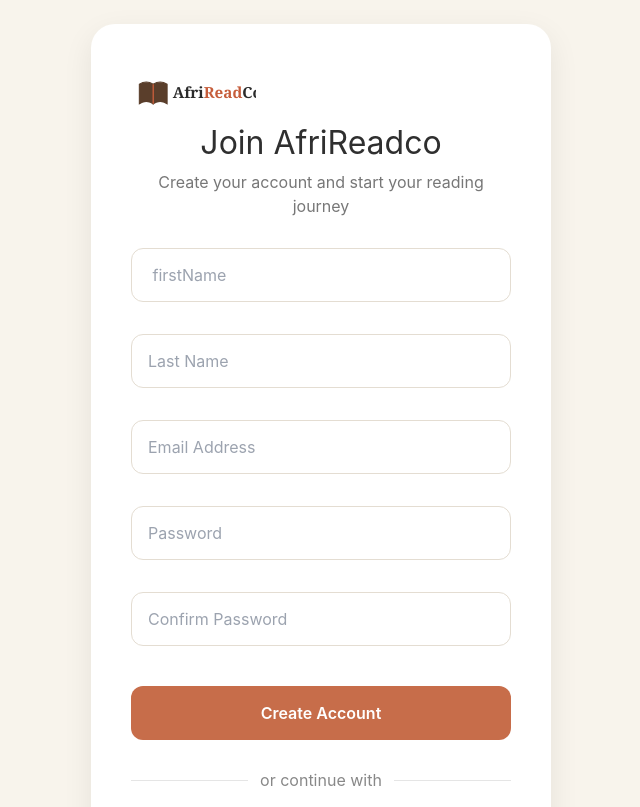
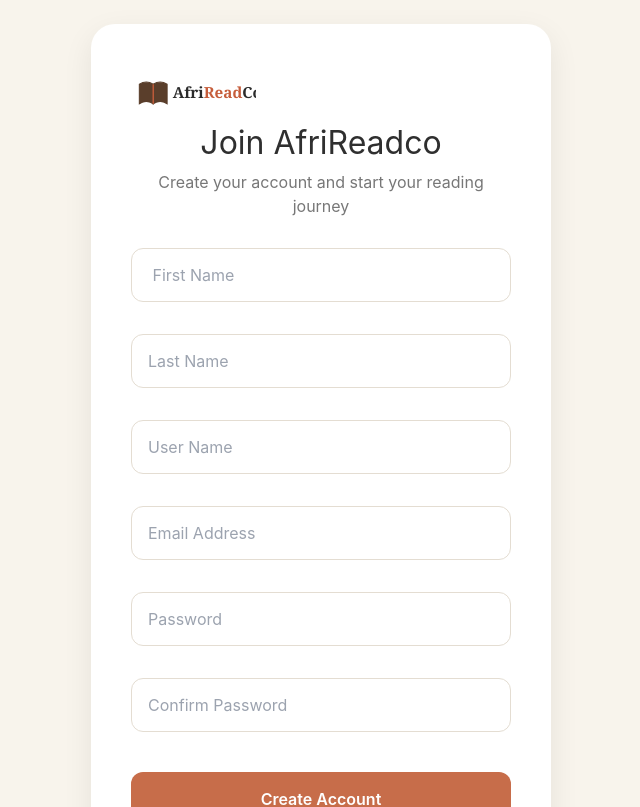
Before and after one commit to davidoladipo01/AfriReadCo, a React (Vite) app: page /register in a window 1280 px wide. Shown: the top 807 px of the page, without its empty margins (319-959 px from the left). Built offline with nearby package versions, Linux system fonts and the light colour scheme; no server answers.

Commit message:
feat: add user registration functionality with validation and JWT decoding

```diff
--- a/package.json
+++ b/package.json
@@ -12,6 +12,7 @@
   "dependencies": {
     "axios": "^1.18.1",
     "formik": "^2.4.9",
+    "jwt-decode": "^4.0.0",
     "react": "^19.2.7",
     "react-dom": "^19.2.7",
     "react-icons": "^5.7.0",
--- a/src/pages/Register.jsx
+++ b/src/pages/Register.jsx
@@ -3,18 +3,37 @@
 import { Link } from 'react-router-dom'
 import * as yup from 'yup'
 import Logo from '../components/Logo'
+import { useNavigate } from "react-router-dom";
+import { registerUser } from "../services/auth.service"
+// const navigate = useNavigate();
 
 const Register = () => {
+    const navigate = useNavigate();
     const formik = useFormik({
         initialValues: {
             firstName: '',
             lastName: "",
+            userName:"",
             email: '',
             password: '',
             confirmPassword: '',
         },
-        onSubmit: (values) => {
-            console.log(values)
+        onSubmit: async (userData) => {
+            try{
+                const response = await registerUser(userData)
+                console.log(response.data);
+
+                if(response.data!=201){
+                    alert("User Creation failed")
+                }else{
+                    alert(response.data.message);
+                    navigate("/login");
+                }
+
+            }catch{
+                console.error();
+
+            }
         },
 
         validationSchema: yup.object({
@@ -28,6 +47,13 @@
                 .string()
                 .required('Last Name is required')
                 .min(3, 'Last Name must be at least 3 characters'),
+
+            userName: yup
+                .string()
+                .required('User Name is required')
+                .min(3, 'User Name must be at least 3 characters')
+                .max(16, 'User Name must be 16 characters or less')
+                .matches(/^[a-zA-Z0-9_]+$/, 'User Name can only contain letters, numbers, and underscores'),
 
             email: yup.string().required('Email is required').email('Invalid email format'),
 
@@ -65,7 +91,7 @@
                         id="firstName"
                         name="firstName"
                         type="text"
-                        placeholder=" firstName"
+                        placeholder=" First Name"
                         value={formik.values.firstName}
                         onChange={formik.handleChange}
                         onBlur={formik.handleBlur}
@@ -85,6 +111,19 @@
                     />
                     <small className="text-danger">
                         {formik.touched.lastName && formik.errors.lastName ? formik.errors.lastName : ''}
+                    </small>
+
+                    <input
+                        id="userName"
+                        name="userName"
+                        type="text"
+                        placeholder="User Name"
+                        value={formik.values.userName}
+                        onChange={formik.handleChange}
+                        onBlur={formik.handleBlur}
+                    />
+                    <small className="text-danger">
+                        {formik.touched.userName && formik.errors.userName ? formik.errors.userName : ''}
                     </small>
 
                     <input
@@ -128,7 +167,7 @@
                     </small>
 
                     <button type="submit" className="create-btn">
-                        <Link style={{ textDecoration: "none", color: "inherit" }}>Create Account</Link>
+                        Create Account
                     </button>
                 </form>
 
--- a/src/services/auth.service.js
+++ b/src/services/auth.service.js
@@ -1,3 +1,4 @@
+
 import axios from "axios"
 import API from "./api";
 
@@ -12,3 +13,5 @@
 const logoutUser =()=>{
     API.post("/auth/logout");
 }
+
+export { registerUser, loginUser, logoutUser }
```
Also changed, not shown: 1 other file (tests, documents, lock files or other folders).
